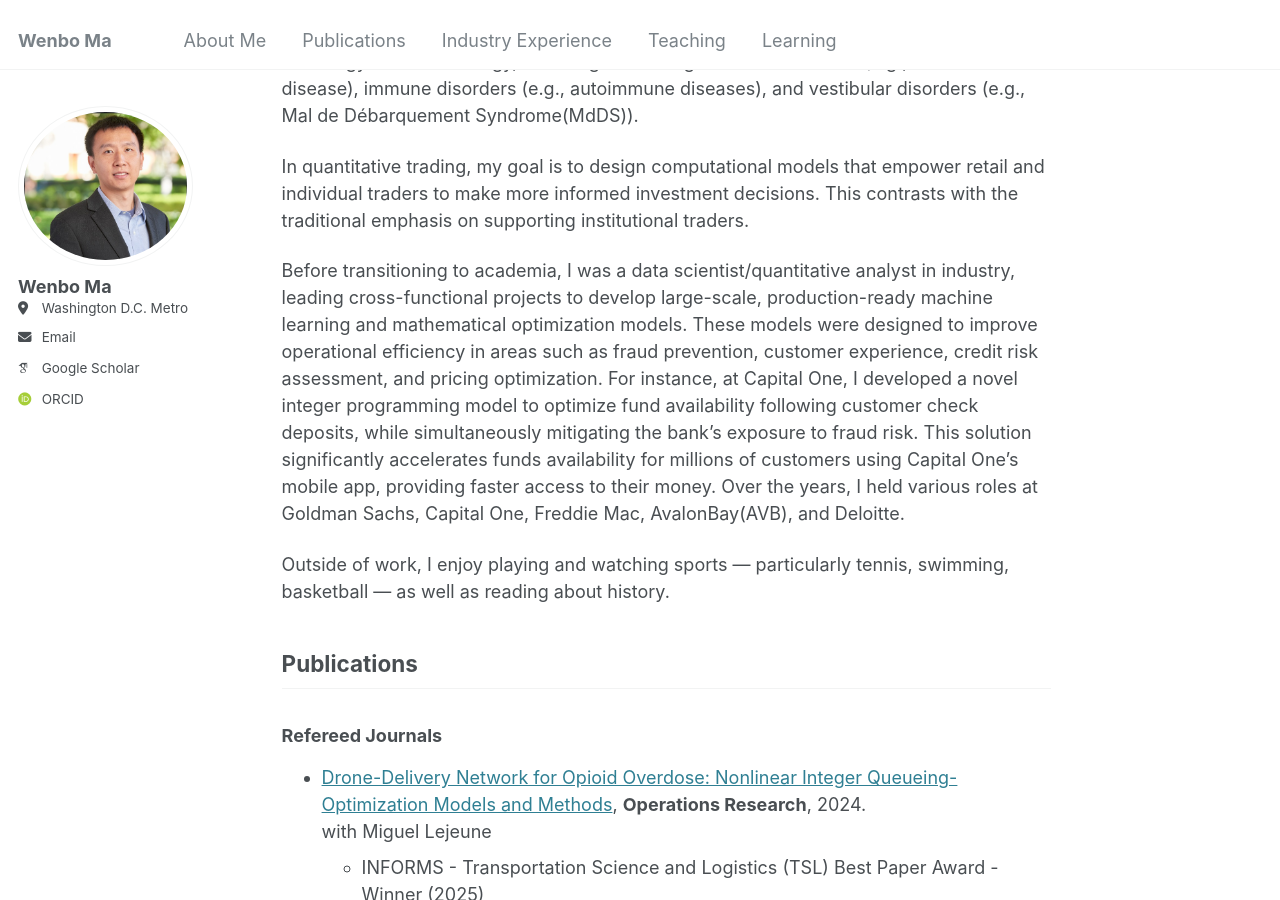
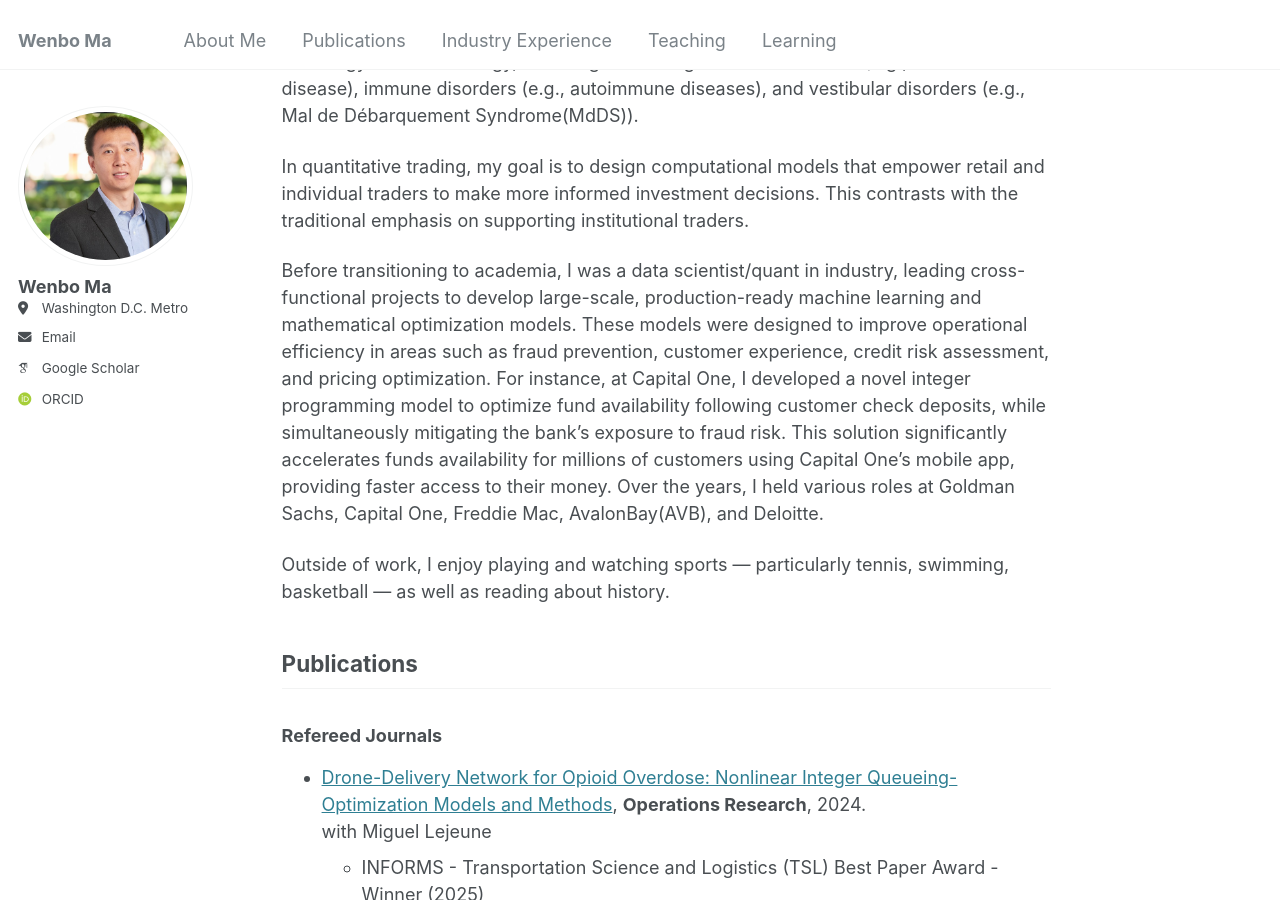
Before and after one commit to wenbo5565/wenbo5565.github.io, a Jekyll site: the page built from _pages/about.md, in a window 1280 px wide and 900 px high, scrolled down 484 px. Built offline with Jekyll 4.4.1, drawn with Linux system fonts in a browser that asks for light colours; some web fonts are replaced.

Commit message:
Update about.md

```diff
--- a/_pages/about.md
+++ b/_pages/about.md
@@ -17,7 +17,7 @@ In medical sciences, I am exploring how mathematical optimization can enhance th
 
 In quantitative trading, my goal is to design computational models that empower retail and individual traders to make more informed investment decisions. This contrasts with the traditional emphasis on supporting institutional traders.
 
-Before transitioning to academia, I was a data scientist/quantitative analyst in industry, leading cross-functional projects to develop large-scale, production-ready machine learning and mathematical optimization models. These models were designed to improve operational efficiency in areas such as fraud prevention, customer experience, credit risk assessment, and pricing optimization. For instance, at Capital One, I developed a novel integer programming model to optimize fund availability following customer check deposits, while simultaneously mitigating the bank’s exposure to fraud risk. This solution significantly accelerates funds availability for millions of customers using Capital One’s mobile app,  providing faster access to their money. Over the years, I held various roles at Goldman Sachs, Capital One, Freddie Mac, AvalonBay(AVB), and Deloitte.
+Before transitioning to academia, I was a data scientist/quant in industry, leading cross-functional projects to develop large-scale, production-ready machine learning and mathematical optimization models. These models were designed to improve operational efficiency in areas such as fraud prevention, customer experience, credit risk assessment, and pricing optimization. For instance, at Capital One, I developed a novel integer programming model to optimize fund availability following customer check deposits, while simultaneously mitigating the bank’s exposure to fraud risk. This solution significantly accelerates funds availability for millions of customers using Capital One’s mobile app,  providing faster access to their money. Over the years, I held various roles at Goldman Sachs, Capital One, Freddie Mac, AvalonBay(AVB), and Deloitte.
 
 Outside of work, I enjoy playing and watching sports — particularly tennis, swimming, basketball — as well as reading about history.
 
```
